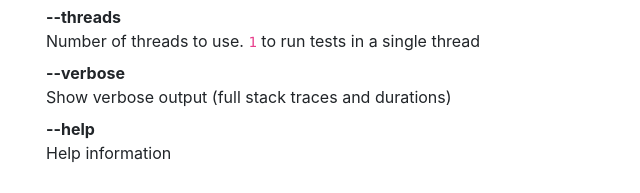
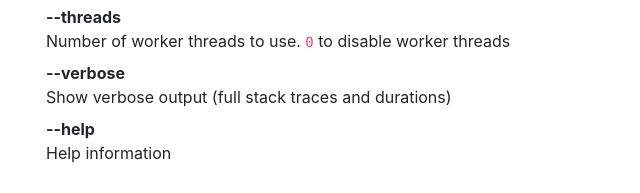
Before and after one commit to AntonMeep/silly, a website built with webpack: page pages/public/index.html in a window 1280 px wide. Shown: the part 1458-1651 px from the top of the page, 39-679 px from the left. Built offline with nearby package versions, Linux system fonts and the light colour scheme; files whose address does not match are found by name.

Commit message:
Fix documentation for that

```diff
--- a/pages/public/index.html
+++ b/pages/public/index.html
@@ -109,7 +109,7 @@ dependency "silly" version="~>0.1.1"</code></pre>
 							<dt>--no-colours</dt>
 							<dd>Disable colours</dd>
 							<dt>--threads</dt>
-							<dd>Number of threads to use. <code>1</code> to run tests in a single thread</dd>
+							<dd>Number of worker threads to use. <code>0</code> to disable worker threads</dd>
 							<dt>--verbose</dt>
 							<dd>Show verbose output (full stack traces and durations)</dd>
 							<dt>--help</dt>
```
Also changed, not shown: 1 other file.
